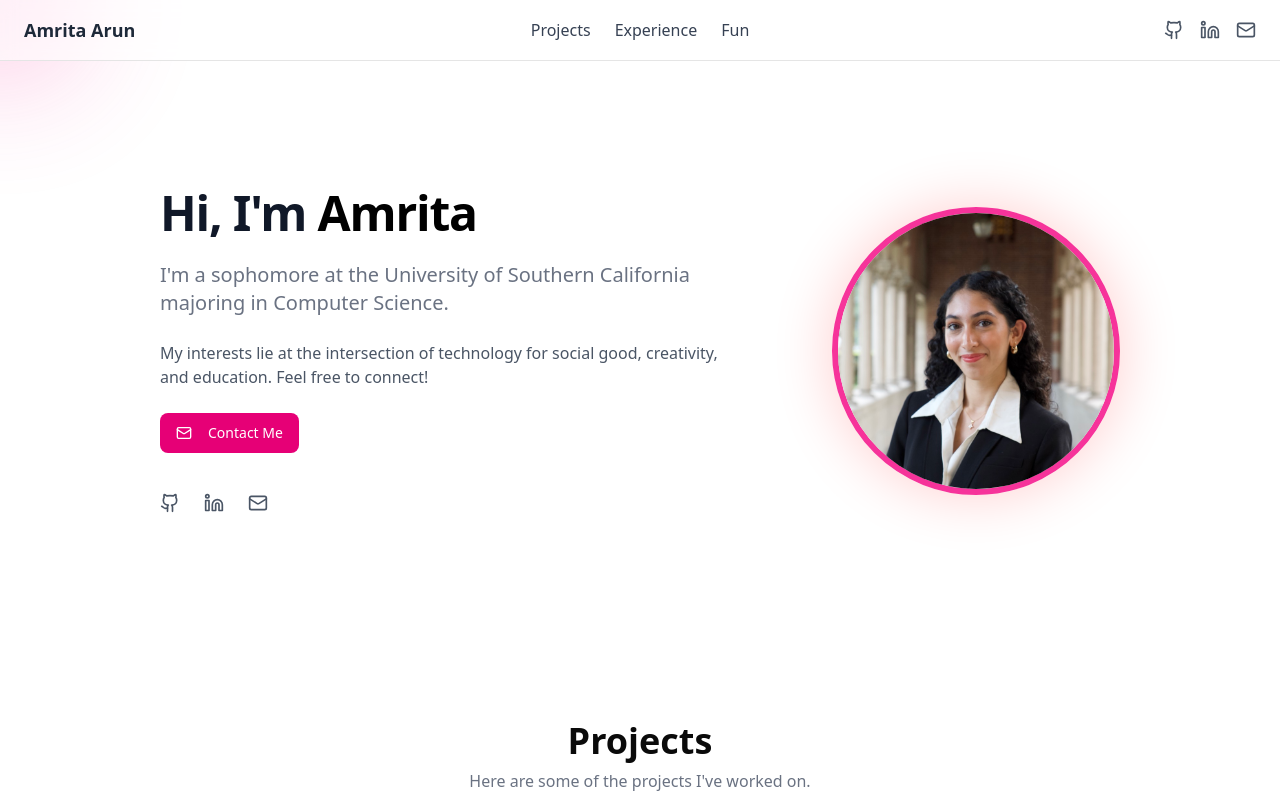
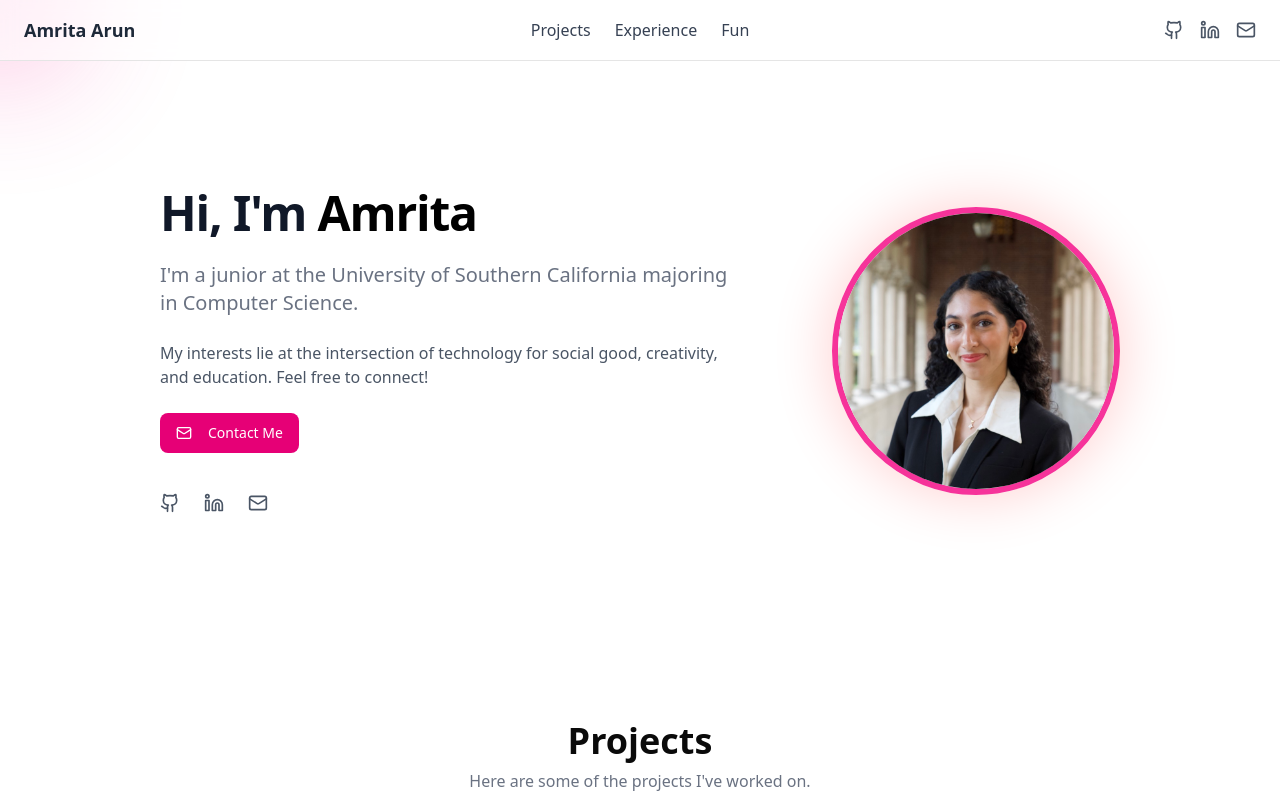
Before and after one commit to amrita-arun/personal-website-v2, a Next.js app in the folder personal-website/: page / in a window 1280 px wide. Shown: the top 800 px of the page. Built offline with nearby package versions, Linux system fonts and the light colour scheme.

Commit message:
changed sophomore to junior

```diff
--- a/personal-website/components/Bio.tsx
+++ b/personal-website/components/Bio.tsx
@@ -18,7 +18,7 @@ const Bio = () => {
         Hi, I&apos;m <span className="text-black">Amrita</span>
         </h1>
         <h2 className="text-gray-500 text-xl font-medium">
-        I&apos;m a sophomore at the University of Southern California majoring in Computer Science.
+        I&apos;m a junior at the University of Southern California majoring in Computer Science.
         </h2>
 
         <p className="text-gray-600">
```
